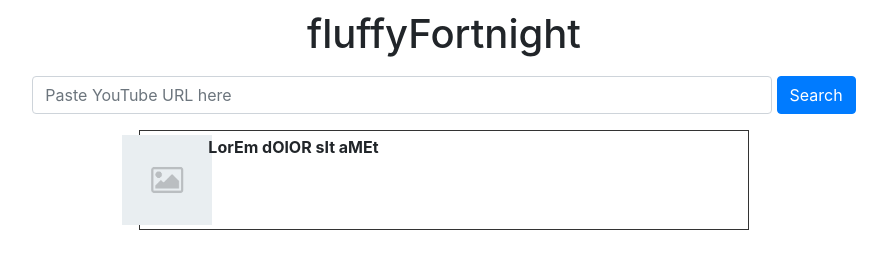
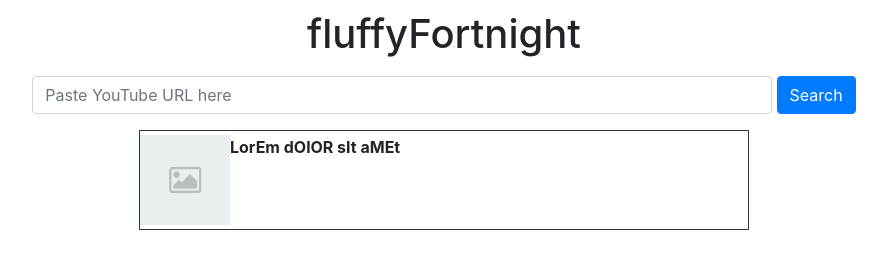
Before and after one commit to ScoHa/fluffy-fortnight, a plain HTML site: page index.html in a window 1280 px wide. Shown: the whole page, without its empty margins (196-1083 px from the left). Drawn offline with nearby package versions, Linux system fonts and the light colour scheme.

Commit message:
Fix bootstrap classes

```diff
--- a/index.html
+++ b/index.html
@@ -26,10 +26,10 @@
 			<div class='search-results col-lg-6 offset-lg-3 col-md-8 offset-md-2'>
 				<div class='result col-lg-12 col-md-12'>
 					<div class='row'>
-						<div class='thumbnail col-lg-2 col-md-2'>
+						<div class='thumbnail '>
 							<img src='placeholder.png'>
 						</div>
-						<div class='infotext col-lg-10 col-md-10'>
+						<div class='infotext'>
 							<p class='post-title'>LorEm dOlOR sIt aMEt</p>
 						</div>
 					</div>
```
